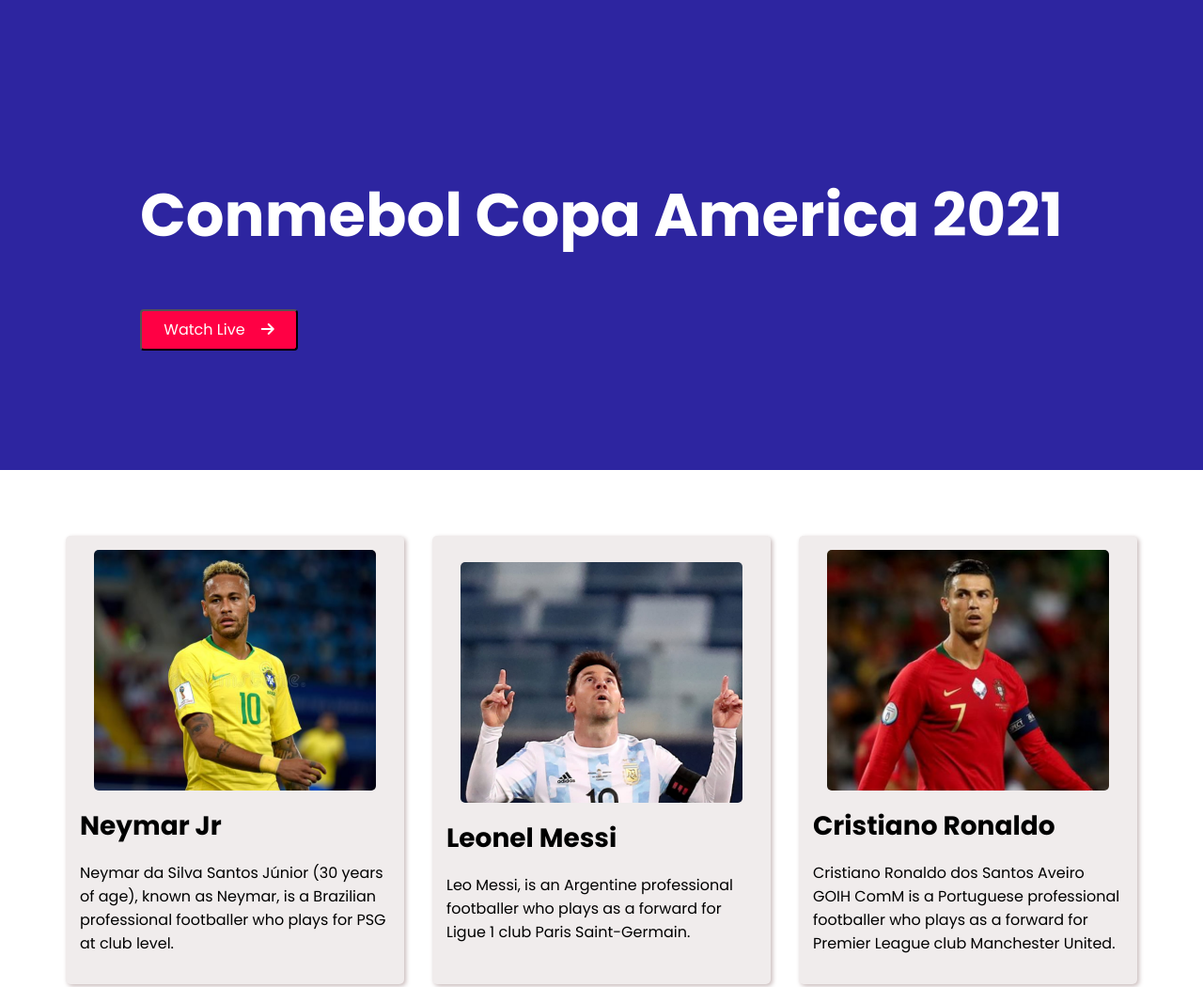
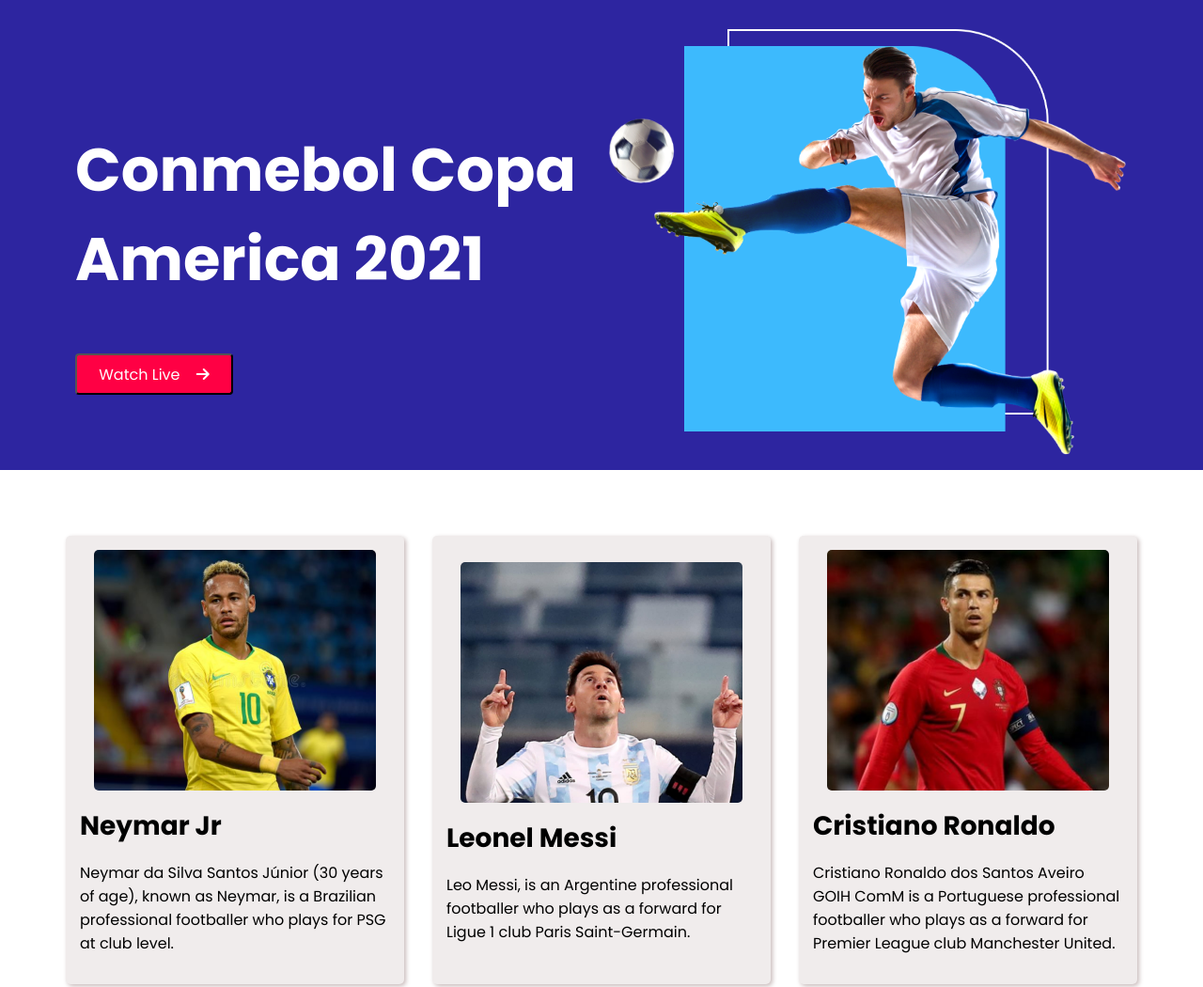
Before and after one commit to raianibnfaiz/responsive-football-assignment-2, a plain HTML site: page index.html in a window 1280 px wide. Shown: the top 1050 px of the page at 94% size. Drawn offline with Linux system fonts and the light colour scheme; the site is published under a folder, as on GitHub Pages, so addresses that start at the root find nothing.

Commit message:
commiting code

```diff
--- a/index.html
+++ b/index.html
@@ -23,7 +23,7 @@
                     </button>
                 </div>
                 <div class="banner">
-                    <img src="/images/banner.png" alt="" />
+                    <img src="images/banner.png" alt="" />
                 </div>
             </div>
         </section>
```
